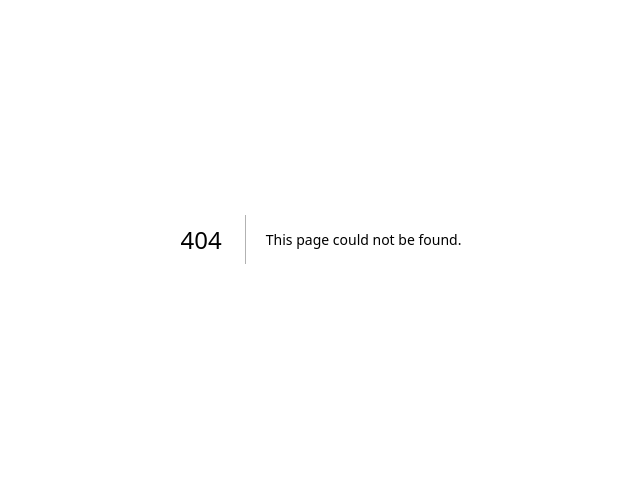
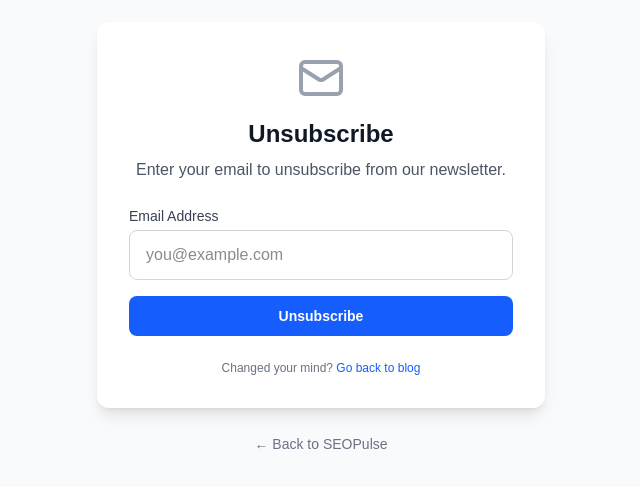
Before and after one commit to Behshad1357/SEOPulse, a Next.js app: page /unsubscribe in a window 1280 px wide. Before the commit this address had no page. Shown: the part 161-648 px from the top of the page, without its empty margins (319-959 px from the left). Built offline with nearby package versions, Linux system fonts and the light colour scheme.

Commit message:
Add unsubscribe page and API for newsletter

```diff
--- /dev/null
+++ b/src/app/api/newsletter/unsubscribe/route.ts
@@ -0,0 +1,42 @@
+import { NextResponse } from "next/server";
+import { supabaseAdmin } from "@/lib/supabase/admin";
+
+export async function POST(request: Request) {
+  try {
+    const { email } = await request.json();
+
+    // Validate email
+    if (!email || !email.includes("@")) {
+      return NextResponse.json(
+        { error: "Valid email is required" },
+        { status: 400 }
+      );
+    }
+
+    // Normalize email
+    const normalizedEmail = email.toLowerCase().trim();
+
+    // Update subscriber status to unsubscribed
+    const { error, count } = await supabaseAdmin
+      .from("subscribers")
+      .update({ status: "unsubscribed" })
+      .eq("email", normalizedEmail);
+
+    if (error) {
+      console.error("Unsubscribe error:", error);
+      return NextResponse.json(
+        { error: "Failed to unsubscribe" },
+        { status: 500 }
+      );
+    }
+
+    // Even if email not found, return success (don't reveal if email exists)
+    return NextResponse.json({ success: true });
+  } catch (error) {
+    console.error("Unsubscribe error:", error);
+    return NextResponse.json(
+      { error: "Something went wrong" },
+      { status: 500 }
+    );
+  }
+}
--- a/src/app/sitemap.ts
+++ b/src/app/sitemap.ts
@@ -14,6 +14,7 @@ export default function sitemap(): MetadataRoute.Sitemap {
     "/blog",
     "/privacy",
     "/terms",
+    "/unsubscribe",
   ];
 
   // Blog posts
--- /dev/null
+++ b/src/app/unsubscribe/page.tsx
@@ -0,0 +1,142 @@
+"use client";
+
+import { useState, useEffect } from "react";
+import { useSearchParams } from "next/navigation";
+import Link from "next/link";
+import { Button } from "@/components/ui/button";
+import { CheckCircle, XCircle, Loader2, Mail } from "lucide-react";
+
+export default function UnsubscribePage() {
+  const searchParams = useSearchParams();
+  const email = searchParams.get("email") || "";
+  const [inputEmail, setInputEmail] = useState(email);
+  const [status, setStatus] = useState<"idle" | "loading" | "success" | "error">("idle");
+  const [message, setMessage] = useState("");
+
+  useEffect(() => {
+    if (email) {
+      setInputEmail(email);
+    }
+  }, [email]);
+
+  const handleUnsubscribe = async (e: React.FormEvent) => {
+    e.preventDefault();
+
+    if (!inputEmail || !inputEmail.includes("@")) {
+      setStatus("error");
+      setMessage("Please enter a valid email address");
+      return;
+    }
+
+    setStatus("loading");
+
+    try {
+      const response = await fetch("/api/newsletter/unsubscribe", {
+        method: "POST",
+        headers: { "Content-Type": "application/json" },
+        body: JSON.stringify({ email: inputEmail }),
+      });
+
+      const data = await response.json();
+
+      if (response.ok) {
+        setStatus("success");
+        setMessage("You have been unsubscribed successfully.");
+      } else {
+        setStatus("error");
+        setMessage(data.error || "Something went wrong");
+      }
+    } catch (error) {
+      setStatus("error");
+      setMessage("Failed to unsubscribe. Please try again.");
+    }
+  };
+
+  return (
+    <div className="min-h-screen bg-gray-50 flex items-center justify-center px-4">
+      <div className="max-w-md w-full">
+        <div className="bg-white rounded-xl shadow-lg p-8">
+          {status === "success" ? (
+            <div className="text-center">
+              <CheckCircle className="w-16 h-16 text-green-500 mx-auto mb-4" />
+              <h1 className="text-2xl font-bold text-gray-900 mb-2">
+                Unsubscribed
+              </h1>
+              <p className="text-gray-600 mb-6">{message}</p>
+              <p className="text-sm text-gray-500 mb-6">
+                We&apos;re sorry to see you go. You can always resubscribe on our blog.
+              </p>
+              <Link href="/">
+                <Button>Go to Homepage</Button>
+              </Link>
+            </div>
+          ) : (
+            <>
+              <div className="text-center mb-6">
+                <Mail className="w-12 h-12 text-gray-400 mx-auto mb-4" />
+                <h1 className="text-2xl font-bold text-gray-900 mb-2">
+                  Unsubscribe
+                </h1>
+                <p className="text-gray-600">
+                  Enter your email to unsubscribe from our newsletter.
+                </p>
+              </div>
+
+              <form onSubmit={handleUnsubscribe} className="space-y-4">
+                <div>
+                  <label htmlFor="email" className="block text-sm font-medium text-gray-700 mb-1">
+                    Email Address
+                  </label>
+                  <input
+                    type="email"
+                    id="email"
+                    value={inputEmail}
+                    onChange={(e) => setInputEmail(e.target.value)}
+                    placeholder="you@example.com"
+                    className="w-full px-4 py-3 border border-gray-300 rounded-lg focus:outline-none focus:ring-2 focus:ring-blue-500"
+                    disabled={status === "loading"}
+                  />
+                </div>
+
+                {status === "error" && (
+                  <div className="flex items-center gap-2 text-red-600 text-sm">
+                    <XCircle className="w-4 h-4" />
+                    {message}
+                  </div>
+                )}
+
+                <Button
+                  type="submit"
+                  className="w-full"
+                  disabled={status === "loading"}
+                >
+                  {status === "loading" ? (
+                    <>
+                      <Loader2 className="w-4 h-4 mr-2 animate-spin" />
+                      Processing...
+                    </>
+                  ) : (
+                    "Unsubscribe"
+                  )}
+                </Button>
+              </form>
+
+              <p className="text-xs text-gray-500 text-center mt-6">
+                Changed your mind?{" "}
+                <Link href="/blog" className="text-blue-600 hover:underline">
+                  Go back to blog
+                </Link>
+              </p>
+            </>
+          )}
+        </div>
+
+        <div className="text-center mt-6">
+          <Link href="/" className="text-gray-500 hover:text-gray-700 text-sm">
+            ← Back to SEOPulse
+          </Link>
+        </div>
+      </div>
+    </div>
+  );
+}
--- a/src/components/blog-newsletter.tsx
+++ b/src/components/blog-newsletter.tsx
@@ -1,6 +1,7 @@
 "use client";
 
 import { useState } from "react";
+import Link from "next/link";
 
 interface BlogNewsletterProps {
   source?: string;
@@ -51,6 +52,9 @@ export function BlogNewsletter({ source = "blog" }: BlogNewsletterProps) {
         <div className="text-5xl mb-4">🎉</div>
         <h2 className="text-2xl font-bold text-white mb-2">You&apos;re Subscribed!</h2>
         <p className="text-green-100">Check your inbox for SEO tips.</p>
+        <p className="text-green-200 text-xs mt-4">
+          You can <Link href="/unsubscribe" className="underline hover:text-white">unsubscribe</Link> anytime.
+        </p>
       </div>
     );
   }
@@ -83,7 +87,9 @@ export function BlogNewsletter({ source = "blog" }: BlogNewsletterProps) {
       {status === "error" && (
         <p className="text-red-200 text-sm mt-3">{message}</p>
       )}
-      <p className="text-blue-200 text-xs mt-4">No spam. Unsubscribe anytime.</p>
+      <p className="text-blue-200 text-xs mt-4">
+        No spam. <Link href="/unsubscribe" className="underline hover:text-white">Unsubscribe</Link> anytime.
+      </p>
     </div>
   );
 }
```
